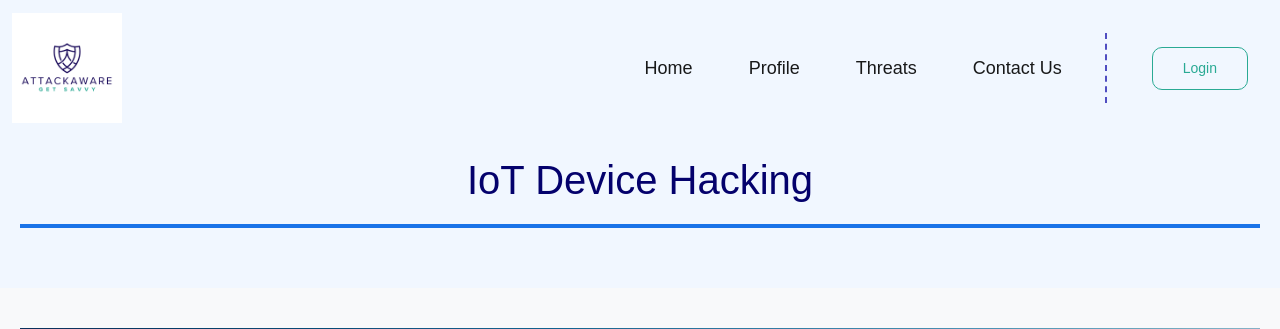
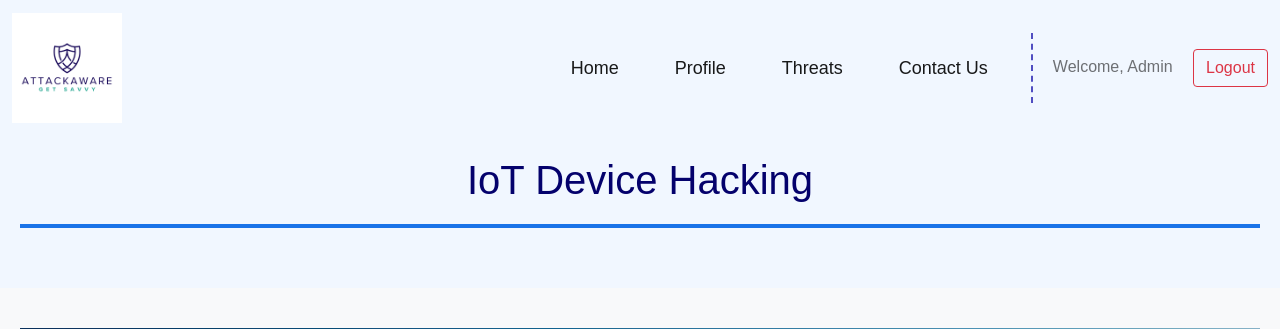
Before and after one commit to TenacioussD/attack-aware-mvp, a Flask app: page /IoT in a window 1280 px wide. Shown: the top 329 px of the page. Run offline with Flask 3, Linux system fonts and the light colour scheme; a user stored in the database is signed in; data comes from the database, SQL or seed files in the repository; some libraries are stand-ins or nearby versions.

Commit message:
Updated base.html
If the current user is authenticated (authorised user), they are able to login with access to the logout button.

```diff
--- a/attack-aware/templates/base.html
+++ b/attack-aware/templates/base.html
@@ -49,7 +49,12 @@
             <div class="d-flex align-items-center">
                 <div class="vertical-divider"></div>
                 <div class="auth-buttons">
-                    <button class="btn btn-outline-primary" id="show-login-popup">Login</button>
+                    {% if current_user.is_authenticated %}
+                        <span class="navbar-text me-3">Welcome, {{ current_user.firstName or current_user.email }}</span>
+                        <a href="{{ url_for('logout') }}" class="btn btn-outline-danger">Logout</a>
+                    {% else %}
+                        <button class="btn btn-outline-primary" id="show-login-popup">Login</button>
+                    {% endif %}
                 </div>
             </div>
         </div>
```
